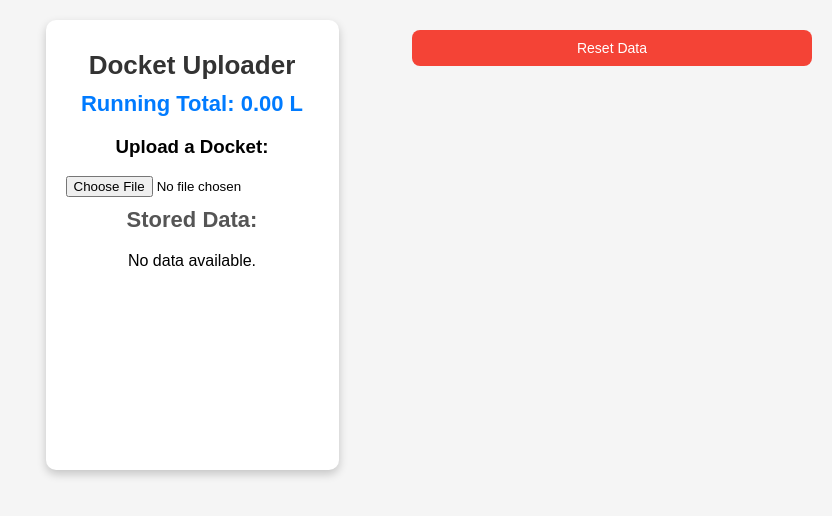
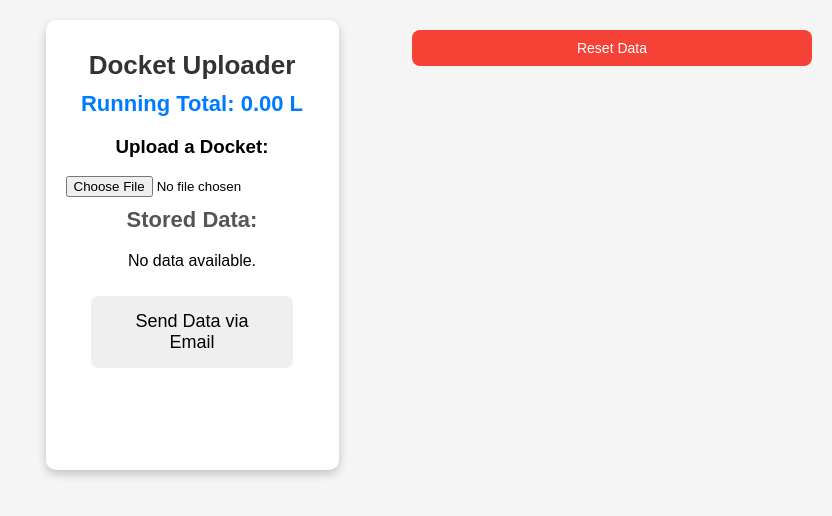
Before and after one commit to joesch21/hydrantextract, a React (Create React App) app: page / in a window 1280 px wide. Shown: the top 516 px of the page, without its empty margins (448-1280 px from the left). Built offline with nearby package versions, Linux system fonts and the light colour scheme.

Commit message:
updated email function

```diff
--- a/src/App.js
+++ b/src/App.js
@@ -66,29 +66,51 @@ const App = () => {
   };
 
   const handleCaptureImage = (capturedImage) => {
-    // Generate a thumbnail from the captured image
     const generateThumbnail = (image) => {
       const canvas = document.createElement("canvas");
       const ctx = canvas.getContext("2d");
 
-      // Set thumbnail dimensions
-      const thumbnailWidth = 500;
-      const thumbnailHeight = 500;
+      const thumbnailWidth = 100;
+      const thumbnailHeight = 100;
 
       canvas.width = thumbnailWidth;
       canvas.height = thumbnailHeight;
 
-      // Draw the image onto the canvas
       const img = new Image();
       img.onload = () => {
         ctx.drawImage(img, 0, 0, thumbnailWidth, thumbnailHeight);
-        const thumbnail = canvas.toDataURL("image/jpeg"); // Convert to Base64
-        setImage({ original: capturedImage, thumbnail }); // Save both original and thumbnail
+        const thumbnail = canvas.toDataURL("image/jpeg");
+        setImage({ original: capturedImage, thumbnail });
       };
       img.src = image;
     };
 
     generateThumbnail(capturedImage);
+  };
+
+  // Function to send email using mailto:
+  const sendEmailLocally = () => {
+    if (storedData.length === 0) {
+      alert("No data to send.");
+      return;
+    }
+
+    // Convert stored data to a CSV-like string
+    const csvData = storedData
+      .map(
+        (record) =>
+          `Ticket: ${record.ticket}, Flight: ${record.flight}, Destination: ${record.destination}, Uplift: ${record.uplift} L, Time Finish: ${record.timeFinish}`
+      )
+      .join("\n");
+
+    const recipient = "recipient@example.com";
+    const subject = encodeURIComponent("Refuel Data Report");
+    const body = encodeURIComponent(
+      `Hello,\n\nHere is the refuel data:\n\n${csvData}\n\nBest regards.`
+    );
+
+    // Open the default mail client
+    window.location.href = `mailto:${recipient}?subject=${subject}&body=${body}`;
   };
 
   return (
@@ -119,8 +141,8 @@ const App = () => {
         <>
           <TextExtractor
             image={image.original}
-            thumbnail={image.thumbnail} // Pass thumbnail to TextExtractor
-            onSubmit={loadStoredData} // Ensure time field is stored
+            thumbnail={image.thumbnail}
+            onSubmit={loadStoredData}
           />
           <button className="next-docket-button" onClick={handleNextFlight}>
             Next Flight
@@ -138,10 +160,10 @@ const App = () => {
                 src={record.thumbnail || ""}
                 alt="Thumbnail"
                 style={{
-                  width: "400px",
-                  height: "400px",
-                  marginRight: "15px",
-                  borderRadius: "15px",
+                  width: "50px",
+                  height: "50px",
+                  marginRight: "10px",
+                  borderRadius: "5px",
                 }}
               />
               <strong>Ticket:</strong> {record.ticket || "N/A"} |{" "}
@@ -162,10 +184,15 @@ const App = () => {
         <p>No data available.</p>
       )}
 
-      {/* Reset Data Button */}
-      <button className="reset-button" onClick={handleResetData}>
-        Reset Data
-      </button>
+      {/* Buttons */}
+      <div className="button-container">
+        <button className="reset-button" onClick={handleResetData}>
+          Reset Data
+        </button>
+        <button className="email-button" onClick={sendEmailLocally}>
+          Send Data via Email
+        </button>
+      </div>
     </div>
   );
 };
```
